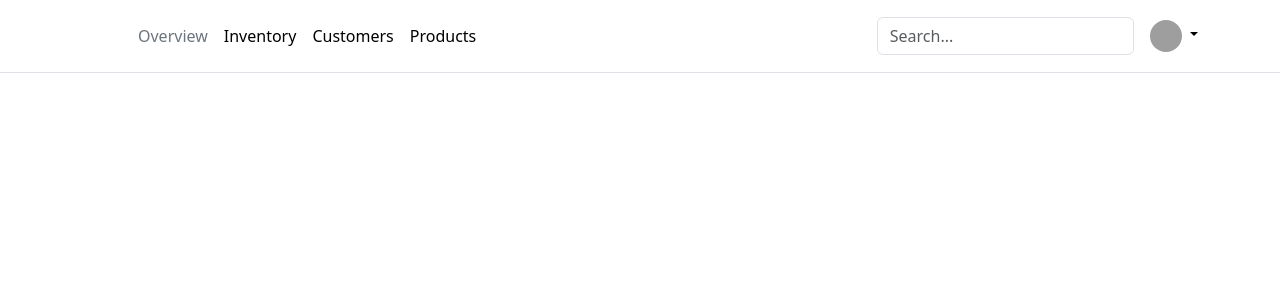
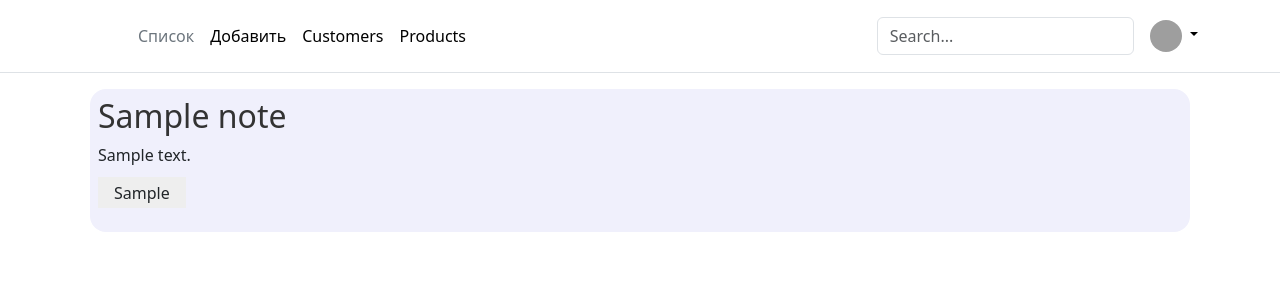
Before and after one commit to SergueiMoscow/django-notes, a Django app: page /notes/ in a window 1280 px wide. Shown: the top 300 px of the page. Run offline with Django 4.2, Linux system fonts and the light colour scheme; a user stored in the database is signed in; tables that the repository leaves empty hold one stand-in row (values such as "Sample post"); grey boxes are pictures that could not be loaded.

Commit message:
add list notes

```diff
--- a/notes/models.py
+++ b/notes/models.py
@@ -7,11 +7,12 @@ class TagManager(models.Manager):
 
 
 class Note(models.Model):
+    objects = models.Manager()
     title = models.CharField(max_length=100)
     body = models.TextField(null=True, default='')
     image = models.ImageField(upload_to=f'notes/', null=True, default=None)
     user = models.ForeignKey(User, on_delete=models.DO_NOTHING)
-    public = models.BooleanField(default=False)
+    private = models.BooleanField(default=False)
     created_at = models.DateTimeField(auto_now_add=True)
     updated_at = models.DateTimeField(auto_now=True)
     deleted_at = models.DateTimeField(null=True)
--- a/notes/urls.py
+++ b/notes/urls.py
@@ -6,4 +6,6 @@ urlpatterns = [
     path('', views.index, name='index'),
     path('new/', views.new, name='new'),
     path('tags/', views.tags, name='tags'),
+    path('note/<int:note_id>/', views.show, name='show'),
+    path('list_notes/', views.list_notes, name='list_notes'),
 ]
--- a/notes/views.py
+++ b/notes/views.py
@@ -1,16 +1,47 @@
 from django.db.models import Q
-from django.shortcuts import render, redirect
+from django.shortcuts import render, redirect, get_object_or_404
 
 from notes.forms import NoteModelForm, TagModelForm
 from notes.models import Tag, Note
 from django.http import JsonResponse
 
 
+def get_list(request):
+    """
+    Ищет и возвращает список объектов Note
+    :param request: q = подстрока запроса
+    :return:
+    """
+    condition = True
+    if request.GET.get('q') is not None:
+        condition = (Q(title__icontains=request.GET.get('q')) | Q(body__icontains=request.GET.get('q')))
+
+    if request.user.is_authenticated:
+        notes = Note.objects.filter(
+            user=request.user and
+            condition
+        )
+    else:
+        notes = Note.objects.filter(public=True and condition)
+    for note in notes:
+        note.tags = Tag.objects.filter(note_id=note.id)
+    print(f'notes: {notes}')
+    return notes
+
+
 def index(request):
-    return render(request, 'notes/index.html')
+    """
+    Shows main page with list of notes
+    """
+    notes = get_list(request)
+    return render(request, 'notes/index.html', {'notes': notes})
 
 
 def new(request):
+    """
+    Shows form to create new note
+    :param request:
+    """
     user = request.user
     if request.method == 'POST':
         note_form = NoteModelForm(request.POST)
@@ -42,6 +73,11 @@ def new(request):
 
 
 def tags(request):
+    """
+    Generates JSON list of tags
+    :param request: q - string to search
+    :return: JSON response
+    """
     q = request.GET.get('q')
     list_tags = Tag.objects.filter(Q(tag__icontains=q))
     result = {}
@@ -50,3 +86,21 @@ def tags(request):
     for tag in list_tags:
         result[tag.tag] = f'{tag.tag}'
     return JsonResponse(result)
+
+
+def show(request, note_id):
+    """
+    Shows note with template notes/show.html
+    """
+    note = get_object_or_404(Note, pk=note_id)
+    return render(request, 'notes/show.html', {'note': note})
+
+
+def list_notes(request):
+    """
+    Возвращает render списка объектов Note
+    :param request:
+    :return:
+    """
+    notes = get_list(request)
+    return render(request, 'notes/list.html', {'notes': notes})
--- a/static/css/style.css
+++ b/static/css/style.css
@@ -1,3 +1,42 @@
 .div_tag {
     max-width: 200px;
 }
+
+.note-tags {
+    display: flex;
+    padding-top: 10px;
+}
+
+.note-tags .note-tag {
+    display: block;
+    background-color: #eee;
+    margin-right: 1em;
+    margin-bottom: 1em;
+    padding: 0.2em 0 0.2em 1em;
+}
+
+.note-tags .note-tag-list {
+    display: block;
+    background-color: #eee;
+    margin-right: 1em;
+    margin-bottom: 1em;
+    padding: 0.2em 1em 0.2em 1em;
+}
+
+.note-url {
+    color: #333;
+    text-decoration: none;
+
+}
+
+.note_in_list {
+    margin: 1em 0.5em;
+    padding: 0.5em;
+    border-radius: 1em;
+    background-color: #f0f0fc;
+}
+
+.note-tag .btn img {
+    height: 16px;
+    margin-top: -3px;
+}
--- a/static/js/notes.js
+++ b/static/js/notes.js
@@ -7,6 +7,56 @@ fetch(`https://opengraph.io/api/1.1/site/${encodeURIComponent(url)}`)
     return imageUrl;
   });
 }
+
+function getOpenGraph(url) {
+  return fetch(url)
+    .then(response => {
+      return response.text();
+    })
+    .then(html => {
+      const parser = new DOMParser();
+      const doc = parser.parseFromString(html, 'text/html');
+      const og = {
+        title: doc.querySelector('meta[property="og:title"]').getAttribute('content'),
+        description: doc.querySelector('meta[property="og:description"]').getAttribute('content'),
+        image: doc.querySelector('meta[property="og:image"]').getAttribute('content')
+      };
+      return og;
+    })
+    .catch(error => {
+      console.error('Error:', error);
+    });
+}
+
+function getUrlsFromText(text) {
+  const urlRegex = /(https?:\/\/[^\s]+)/g;
+  const urls = text.match(urlRegex);
+  return urls;
+}
+
+const addOpenGraph = (div, url) => {
+// TODO:  Добивать это всё в DIV программно!!!
+  const ogData = document.createElement('div');
+  ogData.classList.add('og-data');
+  const ogTitle = document.createElement('div');
+  ogTitle.classList.add('og-title');
+  const ogDescription = document.createElement('div');
+  ogDescription.classList.add('og-description');
+  const ogImage = document.createElement('div');
+  ogImage.classList.add('og-image');
+  ogData.appendChild(ogTitle);
+  ogData.appendChild(ogDescription);
+  ogData.appendChild(ogImage);
+  div.appendChild(ogData);
+  getOpenGraph(url)
+    .then(og => {
+      ogTitle.innerText = og.title;
+      ogDescription.innerText = og.description;
+      ogImage.src = og.image;
+      ogData.style.display = 'block';
+    });
+  }
+
 
 const ajax = (args = {}) => {
   let method = "POST";
--- a/templates/header.html
+++ b/templates/header.html
@@ -8,14 +8,14 @@
             </a>
 
             <ul class="nav col-12 col-lg-auto me-lg-auto mb-2 justify-content-center mb-md-0">
-                <li><a href="#" class="nav-link px-2 link-secondary">Overview</a></li>
-                <li><a href="#" class="nav-link px-2 link-body-emphasis">Inventory</a></li>
+                <li><a href="{% url 'index' %}" class="nav-link px-2 link-secondary">Список</a></li>
+                <li><a href="{% url 'new' %}" class="nav-link px-2 link-body-emphasis">Добавить</a></li>
                 <li><a href="#" class="nav-link px-2 link-body-emphasis">Customers</a></li>
                 <li><a href="#" class="nav-link px-2 link-body-emphasis">Products</a></li>
             </ul>
 
             <form class="col-12 col-lg-auto mb-3 mb-lg-0 me-lg-3" role="search">
-                <input type="search" class="form-control" placeholder="Search..." aria-label="Search">
+                <input type="search" id="query-search" class="form-control" placeholder="Search..." aria-label="Search">
             </form>
 
             {% if user.is_authenticated %}
--- a/templates/notes/list.html
+++ b/templates/notes/list.html
@@ -0,0 +1,50 @@
+{% block content %}
+<div class="container">
+  {% for note in notes %} {% include 'notes/note_in_list.html' %} {% endfor %}
+  {% endblock %}
+</div>
+<script>
+  document.addEventListener("DOMContentLoaded", function () {
+    notes = document.querySelectorAll(".note_in_list");
+    for (var i = 0; i < notes.length; i++) {
+      body = notes[i].children[1].innerHTML;
+      urls = getUrlsFromText(body);
+      if (urls) {
+        for (var j = 0; j < urls.length; j++) {
+            notes[i].children[1].innerHTML = notes[i].children[1].innerHTML.replace(
+            urls[j],
+            '<a href="' + urls[j] + '" target="_blank">' + urls[j] + "</a>"
+            );
+            // TODO: проблема с подгрузкой страниц в getOpenGraph.
+            // CROS policy.
+            // addOpenGraph(notes[i], urls[j]);
+        }
+      }
+    }
+    inputSearch = document.getElementById("query-search");
+    if (inputSearch) {
+        inputSearch.addEventListener("keyup", function (event) {
+            // if (inputSearch.value.length > 0) {
+                ajax({
+                    method: 'GET',
+                    url: `/notes/list_notes/?q=${inputSearch.value}`,
+                    success: function (data) {
+                        document.getElementById("content").innerHTML = data;
+                    }
+                });
+            // }
+        });
+        inputSearch.addEventListener("search", function (event) {
+            if (inputSearch.value === '') {
+                ajax({
+                    method: 'GET',
+                    url: `/notes/list_notes/`,
+                    success: function (data) {
+                        document.getElementById("content").innerHTML = data;
+                    }
+                });
+            }
+        });
+    }
+  });
+</script>
--- a/templates/notes/main.html
+++ b/templates/notes/main.html
@@ -5,13 +5,18 @@
     <meta charset="UTF-8">
     <meta name="viewport" content="width=device-width, initial-scale=1">
     <title>{% block title %}Title{% endblock %}</title>
+    <script type="text/javascript" src="{% static 'js/notes.js' %}"></script>
     <link href="https://cdn.jsdelivr.net/npm/bootstrap@5.3.0/dist/css/bootstrap.min.css" rel="stylesheet" integrity="sha384-9ndCyUaIbzAi2FUVXJi0CjmCapSmO7SnpJef0486qhLnuZ2cdeRhO02iuK6FUUVM" crossorigin="anonymous">
     <link href="{% static '/css/style.css' %}" rel="stylesheet">
 
 </head>
 <body>
     {% include "header.html" %}
-    {% block content %}{% endblock %}
+    {% block content %}
+    <div id="content">
+        {%include 'notes/list.html' %}
+    </div>
+    {% endblock %}
     <script src="https://cdn.jsdelivr.net/npm/bootstrap@5.3.0/dist/js/bootstrap.bundle.min.js" integrity="sha384-geWF76RCwLtnZ8qwWowPQNguL3RmwHVBC9FhGdlKrxdiJJigb/j/68SIy3Te4Bkz" crossorigin="anonymous"></script>
 </body>
 </html>
--- /dev/null
+++ b/templates/notes/note_in_list.html
@@ -0,0 +1,9 @@
+<div class="note_in_list">
+    <div class="note-title"><a class="note-url" href="{% url 'show' note_id=note.id %}"><h2>{{ note.title }}</h2></a></div>
+    <div class="note-body">{{ note.body }}</div>
+    <div class="note-tags">
+        {% for tag in note.tags %}
+        <div class="note-tag-list">{{ tag.tag }}</div>
+        {% endfor %}
+    </div>
+</div>
```
Also changed, not shown: templates/notes/new.html (+17 -8 lines).
